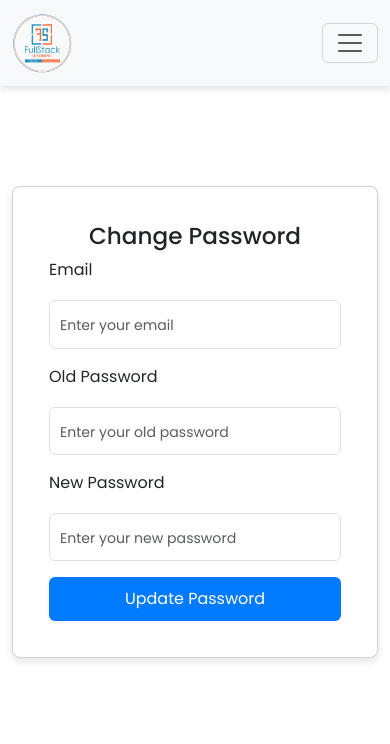
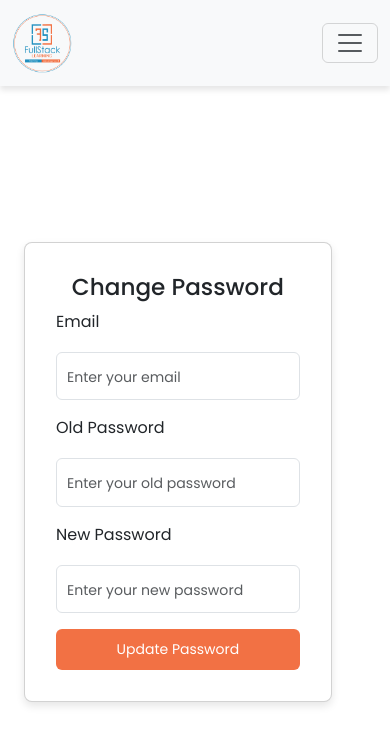
Before and after one commit to rohitjainfsl/registration-form, a React (Vite) app in the folder client/: page /changePassword in a window 390 px wide. Shown: the top 744 px of the page. Built offline with nearby package versions, Linux system fonts and the light colour scheme.

Commit message:
make responsive login or changePassword

```diff
--- a/client/src/ChangePassword.jsx
+++ b/client/src/ChangePassword.jsx
@@ -1,5 +1,5 @@
 import React, { useState } from "react";
-import { Form, Button, Container, Card, Alert } from "react-bootstrap";
+import { Form, Button, Container, Card, Alert, Row, Col } from "react-bootstrap";
 import { useNavigate } from "react-router-dom";
 import instance from "./axiosConfig";
 import "./styles/changePassword.css";
@@ -37,6 +37,8 @@ function ChangePassword() {
 
   return (
     <Container className="d-flex justify-content-center align-items-center min-vh-100">
+      <Row className="w-100 justify-content-center">
+        <Col xs={12} sm={8} md={6} lg={4}>
           <Card className="change-password-card">
             <Card.Body>
               <h3 className="text-center">Change Password</h3>
@@ -55,7 +57,6 @@ function ChangePassword() {
                 <Form.Group controlId="oldPassword" className="mb-3">
                   <Form.Label>Old Password</Form.Label>
                   <Form.Control
-                className="oldPassword"
                     type="password"
                     placeholder="Enter your old password"
                     value={oldPassword}
@@ -75,7 +76,7 @@ function ChangePassword() {
                   />
                 </Form.Group>
 
-            <Button type="submit" variant="primary" className="w-100">
+                <Button type="submit" className="btn-update w-100">
                   Update Password
                 </Button>
               </Form>
@@ -94,6 +95,8 @@ function ChangePassword() {
               )}
             </Card.Body>
           </Card>
+        </Col>
+      </Row>
     </Container>
   );
 }
--- a/client/src/login.jsx
+++ b/client/src/login.jsx
@@ -1,8 +1,8 @@
 import React, { useState } from "react";
-import { Form, Button, Container, Card, Alert } from "react-bootstrap";
+import { Form, Button, Container, Card, Alert, Row, Col } from "react-bootstrap";
 import { useNavigate } from "react-router-dom";
 import instance from "./axiosConfig";
-import './styles/login.css'
+import './styles/login.css';
 
 function Login() {
   const [email, setEmail] = useState("");
@@ -39,6 +39,8 @@ function Login() {
 
   return (
     <Container className="d-flex justify-content-center align-items-center min-vh-100">
+      <Row className="w-100 justify-content-center">
+        <Col xs={12} sm={8} md={6} lg={4}>
           <Card className="login-card">
             <Card.Body>
               <h3 className="text-center">Login</h3>
@@ -65,7 +67,7 @@ function Login() {
                   />
                 </Form.Group>
 
-            <Button type="submit" variant="primary" className="w-100">
+                <Button type="submit" className="btn-login w-100">
                   Login
                 </Button>
               </Form>
@@ -79,6 +81,8 @@ function Login() {
               </div>
             </Card.Body>
           </Card>
+        </Col>
+      </Row>
     </Container>
   );
 }
--- a/client/src/styles/changePassword.css
+++ b/client/src/styles/changePassword.css
@@ -4,6 +4,7 @@
     padding: 20px;
     box-shadow: 0px 4px 8px rgba(0, 0, 0, 0.1);
     border-radius: 8px;
+    background-color: #fff;
   }
 
   .form-control {
@@ -11,18 +12,39 @@
     padding: 10px;
   }
 
-  .btn-primary {
-    background-color: #007bff;
+  .btn-update {
+    background-color: #f27144 !important;
     border: none;
     padding: 10px;
     border-radius: 6px;
+    font-size: 16px;
   }
 
-  .btn-primary:hover {
-    background-color: #0056b3;
+  .btn-update:hover {
+    background-color: #2691bf !important;
   }
 
   .alert {
     font-size: 14px;
     padding: 8px;
   }
+
+  /* Responsive Adjustments */
+  @media (max-width: 768px) {
+    .change-password-card {
+        margin-top: 120px;
+      padding: 15px;
+    }
+  }
+
+  @media (max-width: 576px) {
+    .change-password-card {
+      width: 90%;
+      padding: 15px;
+    }
+
+    .btn-update {
+      width: 100%;
+      font-size: 14px;
+    }
+  }
--- a/client/src/styles/login.css
+++ b/client/src/styles/login.css
@@ -4,6 +4,7 @@
     padding: 20px;
     box-shadow: 0px 4px 8px rgba(0, 0, 0, 0.1);
     border-radius: 8px;
+    background-color: #fff;
   }
 
   .form-control {
@@ -11,18 +12,39 @@
     padding: 10px;
   }
 
-  .btn-primary {
-    background-color: #007bff;
+  .btn-login {
+    background-color: #f27144 !important;
     border: none;
     padding: 10px;
     border-radius: 6px;
+    font-size: 16px;
   }
 
-  .btn-primary:hover {
-    background-color: #0056b3;
+  .btn-login:hover {
+    background-color: #2691bf !important;
   }
 
   .alert {
     font-size: 14px;
     padding: 8px;
   }
+
+  /* Responsive Adjustments */
+  @media (max-width: 768px) {
+    .login-card {
+     margin-top: 150px;
+      padding: 15px;
+    }
+  }
+
+  @media (max-width: 576px) {
+    .login-card {
+      width: 90%;
+      padding: 15px;
+    }
+
+    .btn-login {
+      width: 100%;
+      font-size: 14px;
+    }
+  }
```
Lines whose indentation alone changed are shown as unchanged.
